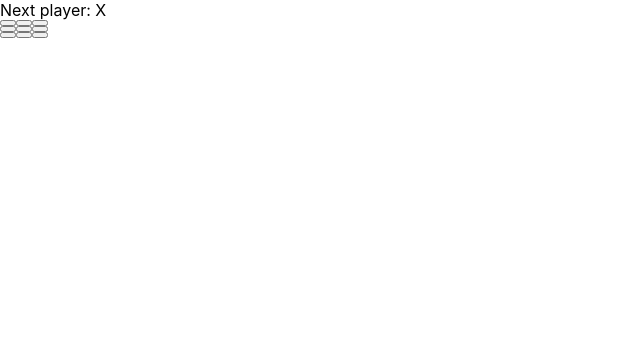
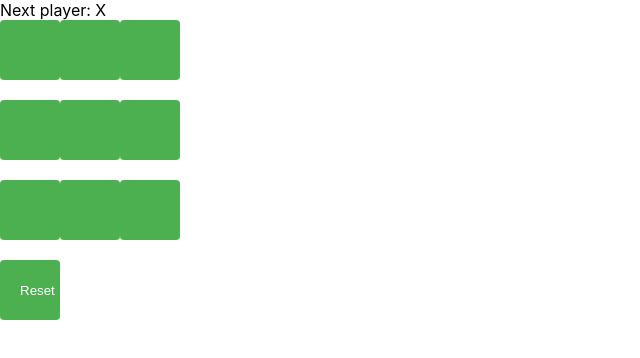
Before and after one commit to CMU-313/llm-lecture, a React (Create React App) app in the folder my-app/: page / in a window 1280 px wide. Shown: the top 358 px of the page, without its empty margins (0-640 px from the left). Built offline with nearby package versions, Linux system fonts and the light colour scheme.

Commit message:
Added CSS styling

```diff
--- a/my-app/src/App.css
+++ b/my-app/src/App.css
@@ -37,6 +37,9 @@
     transform: rotate(360deg);
   }
 }
+
+
+
 
 /* Style the game board */
 .board {
@@ -81,14 +84,10 @@
 /* Style the game board */
 .board {
   display: flex;
-  flex-direction: column;
+  flex-wrap: wrap;
+  justify-content: center;
   align-items: center;
-  justify-content: center;
-  width: 300px;
-  height: 300px;
-  background-color: #f2f2f2;
-  border: 2px solid #333;
-  margin: 0 auto;
+  height: 100vh;
 }
 
 .board-row {
@@ -118,3 +117,19 @@
   font-size: 24px;
   color: #333;
 }
+
+button {
+  padding: 10px 20px;
+  background-color: #4caf50;
+  color: white;
+  border: none;
+  border-radius: 4px;
+  cursor: pointer;
+  margin-bottom: 20px;
+  width: 60px;
+  height: 60px;
+}
+
+button:hover {
+  background-color: #3e8e41;
+}
--- a/my-app/src/App.js
+++ b/my-app/src/App.js
@@ -21,6 +21,11 @@ function Board() {
         {squares[i]}
       </button>
     );
+  }
+
+  function handleReset() {
+    setSquares(Array(9).fill(null));
+    setXIsNext(true);
   }
 
   const winner = calculateWinner(squares);
@@ -51,6 +56,7 @@ function Board() {
         {renderSquare(7)}
         {renderSquare(8)}
       </div>
+      <button onClick={handleReset}>Reset</button>
     </div>
   );
 }
@@ -73,6 +79,7 @@ function calculateWinner(squares) {
     }
   }
   return null;
+
 }
 
 export default Board;
```
Also changed, not shown: my-app/test/test.js (added, +73 -0 lines), my-app/src/index.css (line endings or trailing spaces).
